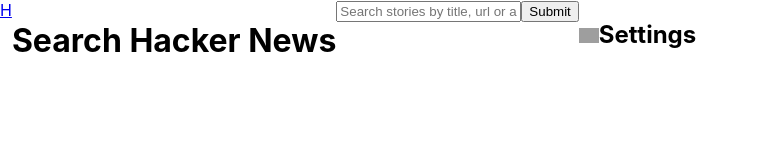
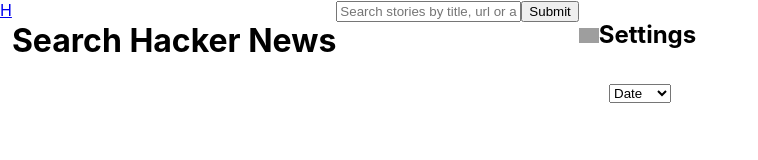
Before and after one commit to SamSvetlik/411-hackathon-hackernews, a React (Create React App) app: page / in a window 1280 px wide. Shown: the top 160 px of the page, without its empty margins (0-758 px from the left). Built offline with nearby package versions, Linux system fonts and the light colour scheme; grey boxes are pictures that could not be loaded.

Commit message:
changes2

```diff
--- a/src/App.js
+++ b/src/App.js
@@ -1,31 +1,56 @@
-import React, { Component } from 'react';
-import './App.css';
-import HeaderComponent from './HeaderComponent';
-import ListComponent from './ListComponent'
+import React, { Component } from "react";
+import "./App.css";
+import HeaderComponent from "./HeaderComponent";
+import InputComponent from "./InputComponent";
+import ListComponent from "./ListComponent";
 
 class App extends Component {
-  constructor(props){
-    super(props)
+  constructor(props) {
+    super(props);
 
     this.state = {
-      searchResults: []
+      searchResults: [],
+      filterTerm: "date",
     };
+
+    this.handleSelect = this.handleSelect.bind(this);
+  }
+
+  handleSelect(event) {
+    this.setState({ filterTerm: event.target.value });
   }
 
   returnSearchResults = (query) => {
-    fetch(`http://hn.algolia.com/api/v1/search?query=${query}`)
-    .then(response => response.json())
-    .then(data => {
-      const searchResults = data.hits
-      this.setState({ searchResults })
-    })
+    if (this.state.filterTerm === "author") {
+      return fetch(
+        `http://hn.algolia.com/api/v1/search?tags=story,author_${query}`
+      )
+        .then((response) => response.json())
+        .then((data) => {
+          console.log(data);
+          console.log(new Date());
+          const searchResults = data.hits;
+          this.setState({ searchResults });
+        });
     }
-
+    fetch(`http://hn.algolia.com/api/v1/search_by_date?query=${query}`)
+      .then((response) => response.json())
+      .then((data) => {
+        console.log(data);
+        console.log(new Date());
+        const searchResults = data.hits;
+        this.setState({ searchResults });
+      });
+  };
   render() {
     return (
-            <div className='App'>
-              <HeaderComponent searchFunction={this.returnSearchResults}/>
-              {/* <FilterComponent/> */}
+      <div className="App">
+        <HeaderComponent searchFunction={this.returnSearchResults} />
+        <InputComponent
+          handleSelect={this.handleSelect}
+          filterTerm={this.state.filterTerm}
+        />
+
         <div>
           <ul>
             <ListComponent searchResults={this.state.searchResults} />
@@ -33,9 +58,8 @@
         </div>
         {/* <FooterComponent/> */}
       </div>
-      )
+    );
   }
 }
 
-
 export default App;
--- /dev/null
+++ b/src/InputComponent.js
@@ -0,0 +1,22 @@
+import React from "react";
+
+function InputComponent(props) {
+
+const {
+    handleSelect, filterTerm
+}= props
+console.log(filterTerm)
+
+  return (
+    <div>
+      <form>
+        <select name="selectList" id="selectList" value={filterTerm} onChange={handleSelect}>
+          <option value="date"> Date</option>
+          <option value="author"> Author</option>
+        </select>
+      </form>
+    </div>
+  );
+}
+
+export default InputComponent;
```
Lines whose indentation alone changed are shown as unchanged.
